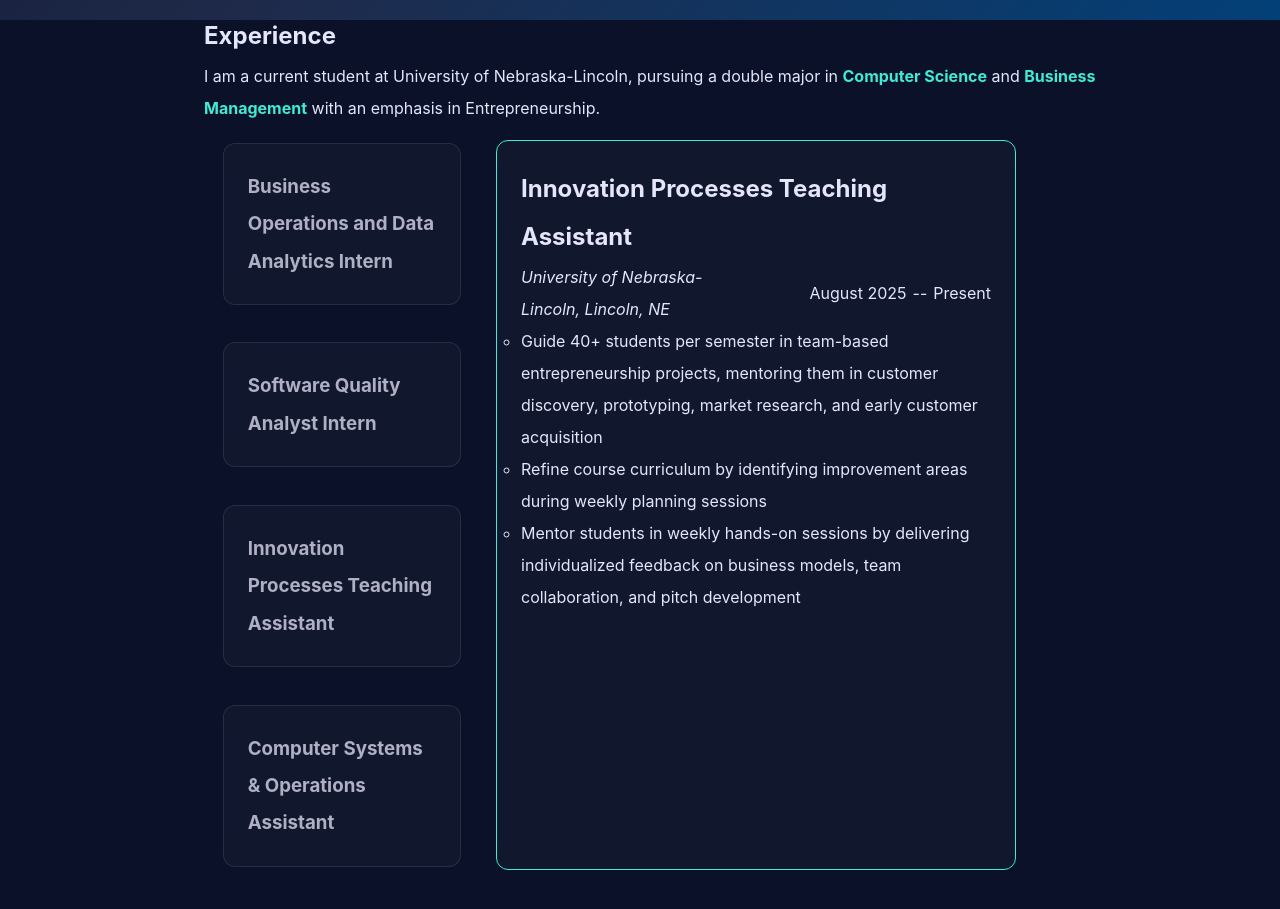
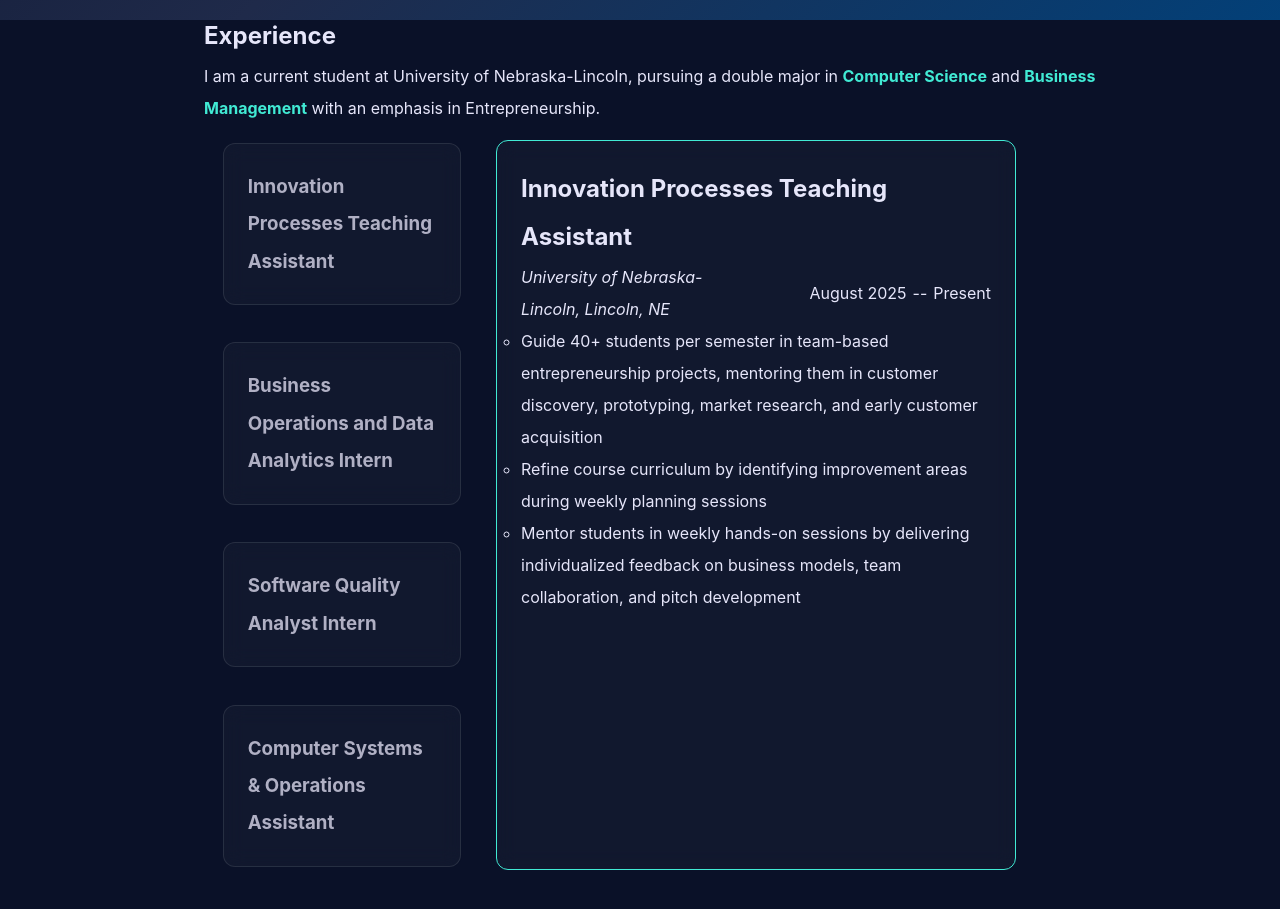
Before and after one commit to averlbacher2/averlbacher2.github.io, a React (Vite) app: page / in a window 1280 px wide. Shown: the part 780-1689 px from the top of the page. Built offline with nearby package versions, Linux system fonts and the light colour scheme.

Commit message:
Made experiences sort by ID

```diff
--- a/src/sections/ExperiencesContainer.jsx
+++ b/src/sections/ExperiencesContainer.jsx
@@ -11,7 +11,9 @@ export default function ExperiencesContainer({ experiences }) {
     <div className="experiences-container">
       <div className="experience-thumbnails">
         {/* Thumbnails here */}
-        {experiences.map((experience) => {
+        {[...experiences]
+        .sort((a, b) => a.id - b.id)
+        .map((experience) => {
           return (
             <h3
               key={experience.id}
```
